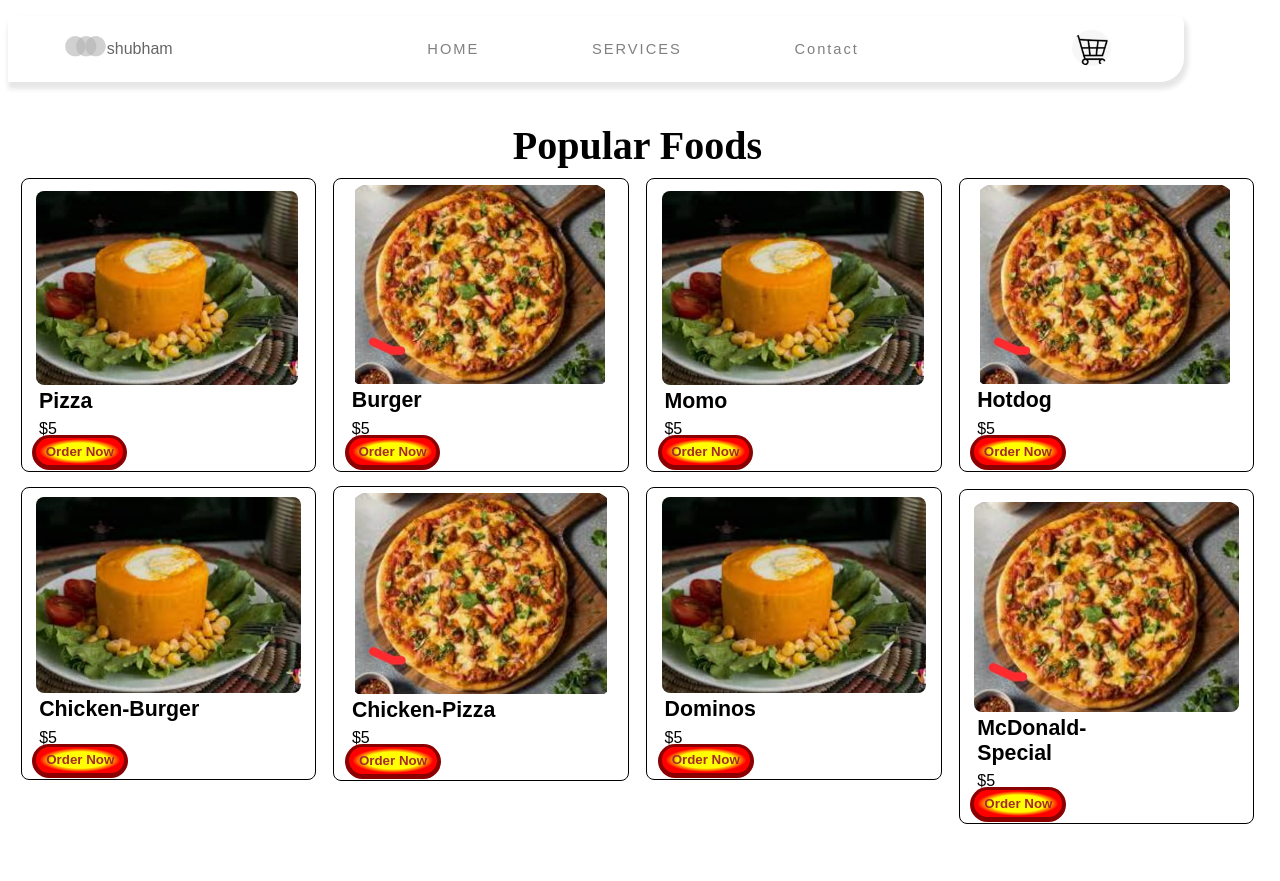
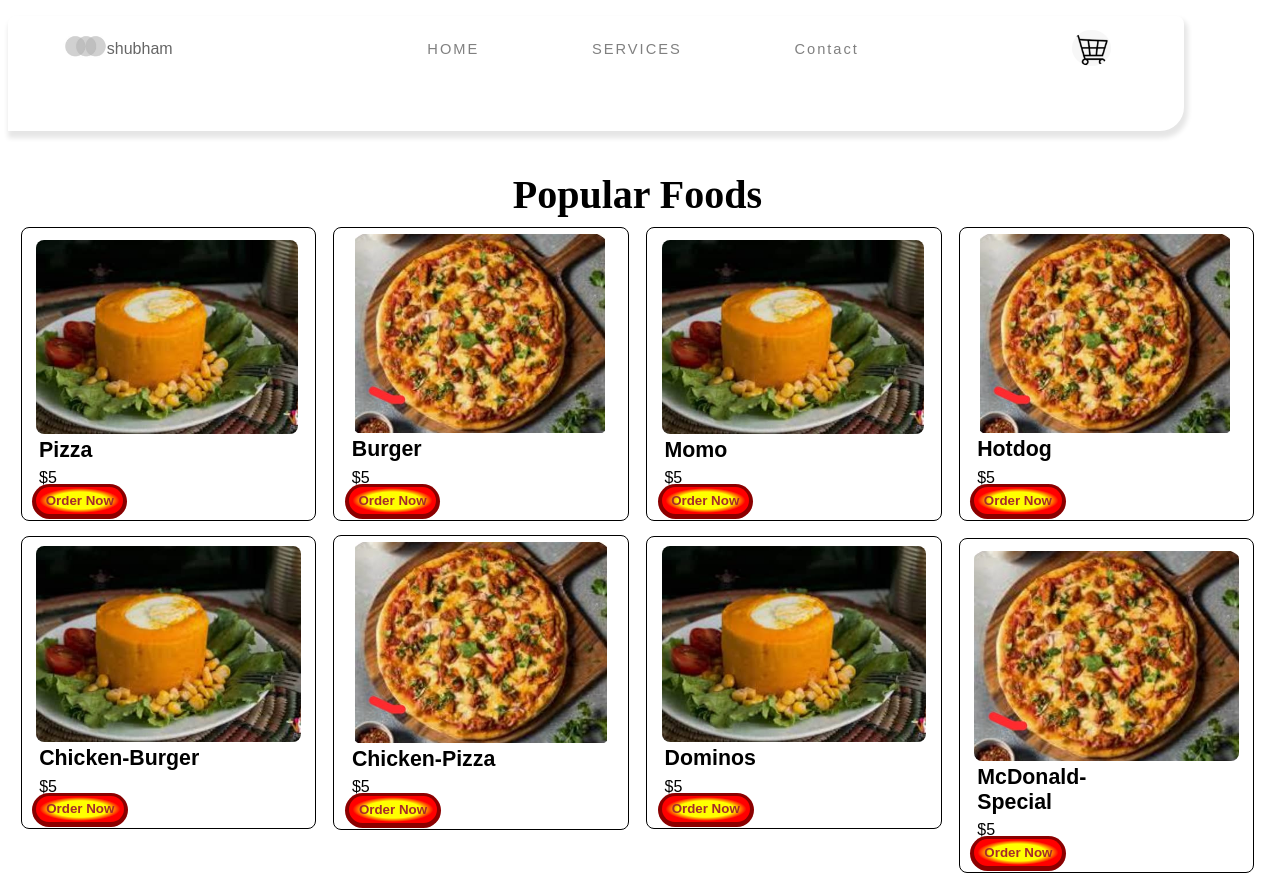
Before and after one commit to Timing4real/3page-responsiveness, a plain HTML site: page services.html in a window 1280 px wide. Before the commit the page ends 832 px from the top, so only its background shows below. Drawn offline with Linux system fonts and the light colour scheme.

Commit message:
I gave navbar a height

```diff
--- a/style.css
+++ b/style.css
@@ -16,8 +16,8 @@
 
 .nav-bar {
     width: 93%;
-    padding-top: 0%;
-    padding-bottom: 0%;
+    height: 90px;
+    padding-bottom: 2%;
     border-radius: 1ch;
     border-bottom-right-radius: 3ch;
     border-bottom-left-radius: 0ch;
@@ -38,7 +38,7 @@ li {
 }
 
 .logo-place {
-    width: 80%;
+    width: 73%;
     display: flex;
     align-items: center;
 }
```
